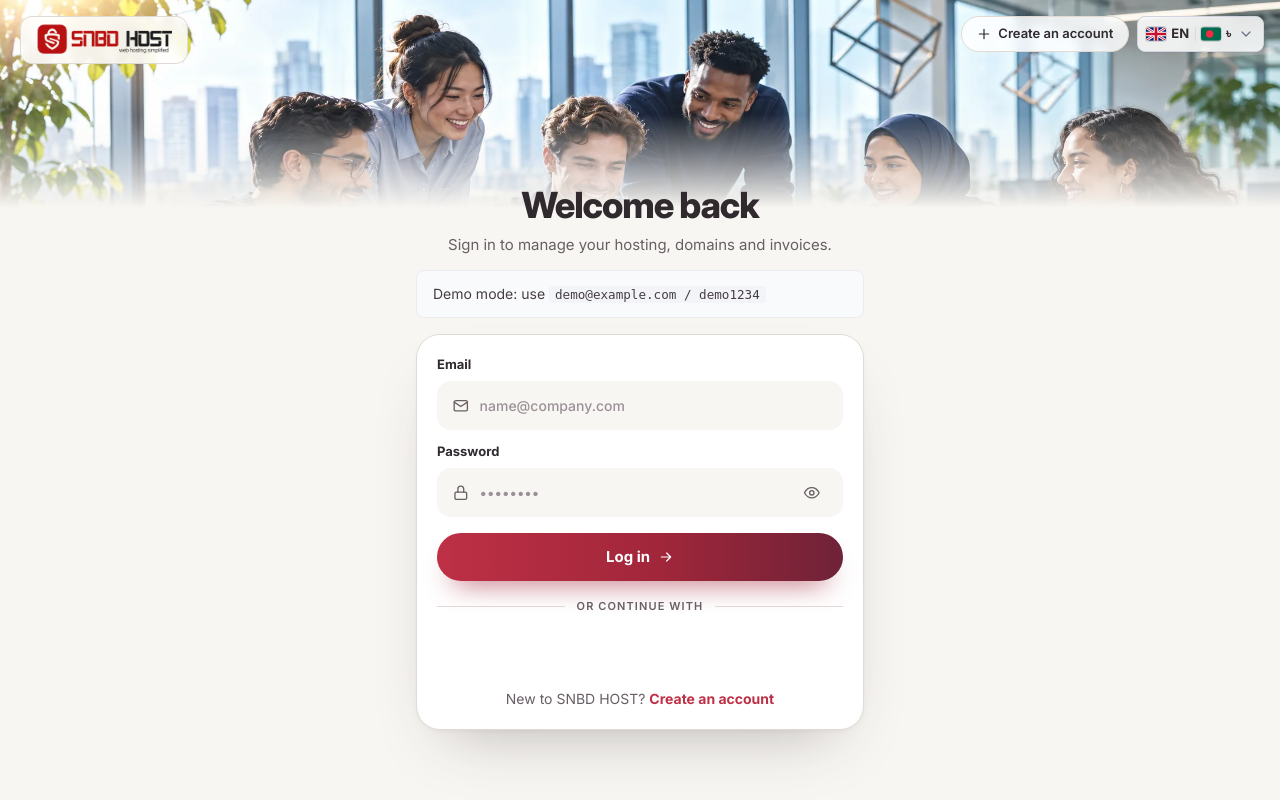
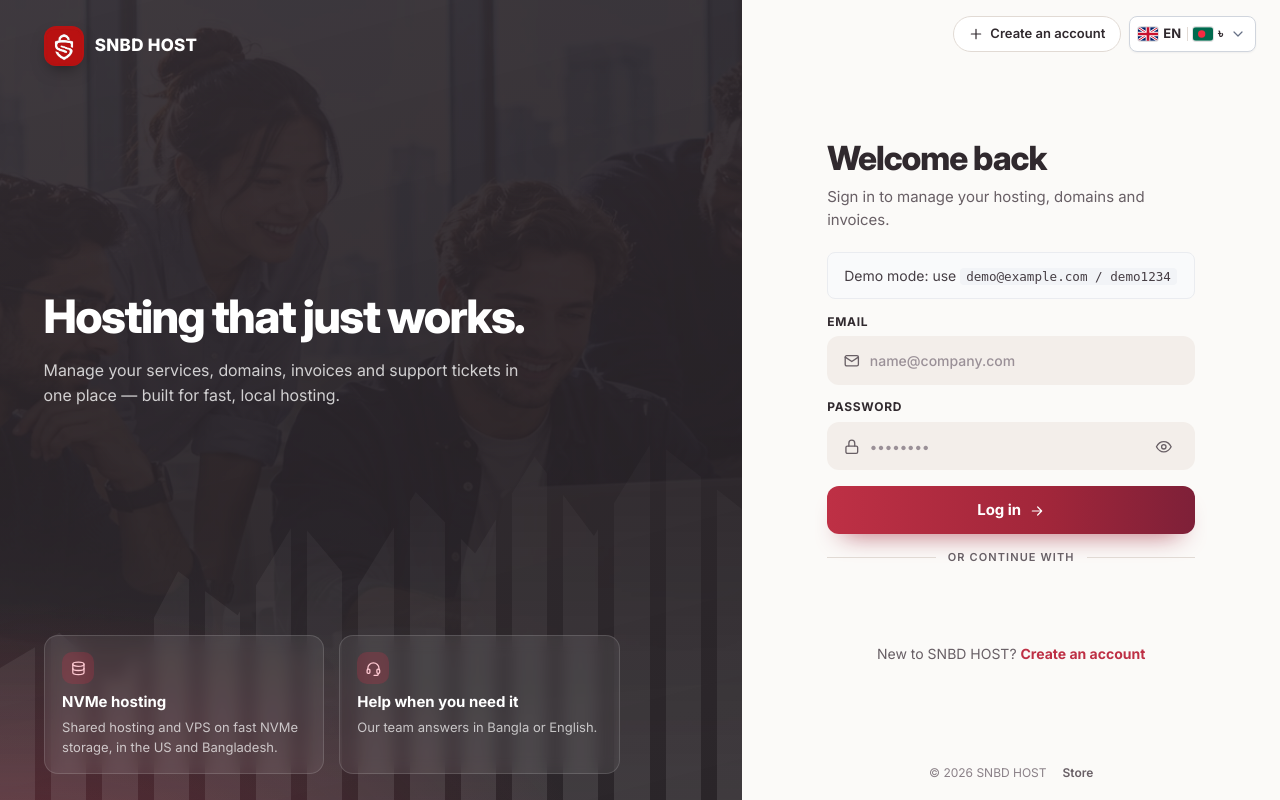
Before and after one commit to yeaminlabs/whmcs-portal, a Node server app: page /login in a window 1280 px wide. Run offline with Node 20, Linux system fonts and the light colour scheme; some libraries are stand-ins or nearby versions.

Commit message:
design: split-screen login and sign-up with story panel
Co-authored-by: OpenBot <335604065+openbotgit[bot]@users.noreply.github.com>

```diff
--- a/public/css/theme.css
+++ b/public/css/theme.css
@@ -164,24 +164,41 @@ body.nav-collapsed .snav-link:focus-visible,body.nav-collapsed .snav-toggle:focu
 .google-connect-brand .google-connect-mark img{width:1.375rem;height:1.375rem;filter:none;object-fit:contain}
 
 /* ==========================================================================
-   Login / sign-up: hero picture fading into porcelain, centred form card
+   Login / sign-up: split screen (dark plum story panel + light form panel).
+   Fits one screen: no page scroll (the form pane scrolls internally only on tiny screens).
    ========================================================================== */
-.authwrap{position:relative;display:block;min-height:100vh;min-height:100dvh;padding:0 1rem 1rem;background:#F8F6F2;overflow-x:hidden}
-.authwrap::before{content:"";position:absolute;inset:0 0 auto 0;height:min(26vh,16rem);background:url(/img/auth-team-hero.webp) center top/cover no-repeat,linear-gradient(135deg,#FBEDEE 0,#F3EEE9 55%,#EEF4F2 100%);-webkit-mask-image:linear-gradient(#000 55%,transparent 100%);mask-image:linear-gradient(#000 55%,transparent 100%);pointer-events:none}
-.authwrap .auth-prefs{position:absolute;top:1rem;right:1rem;z-index:5;display:flex;align-items:center;gap:.5rem}
-.authwrap .auth-switch{display:inline-flex;align-items:center;gap:.4rem;min-height:2.25rem;padding:0 .9rem;border-radius:999px;background:rgba(255,255,255,.85);border:1px solid #E1DAD4;color:#30292E;font-size:.8125rem;font-weight:600;backdrop-filter:blur(6px)}
-.authwrap .auth-switch:hover{background:#fff;color:#BE3045}
-.authwrap .prefs-summary{background:rgba(255,255,255,.85);backdrop-filter:blur(6px)}
-.authwrap .auth{position:static;max-width:28rem;margin:0 auto;padding:calc(min(26vh,16rem) - 1.5rem) 0 0;background:transparent;box-shadow:none;border-radius:0}
-.authwrap .auth-logo{position:absolute;top:1rem;left:1.25rem;height:2.25rem;width:auto;margin:0;padding:.3rem .7rem;background:rgba(255,255,255,.85);border:1px solid #E1DAD4;border-radius:12px;box-sizing:content-box;backdrop-filter:blur(6px)}
-.authwrap h1{position:relative;margin:0;text-align:center;color:#30292E;font-size:clamp(1.75rem,4vw,2.25rem);font-weight:800;letter-spacing:-.03em}
-.authwrap .auth-sub{position:relative;margin:.35rem auto .9rem;max-width:26rem;text-align:center;color:#685F65;font-size:.9375rem;line-height:1.55}
-.authwrap .alert{position:relative;margin:0 0 1rem}
-.authwrap .auth-card{position:relative;display:grid;gap:.8rem;padding:1.25rem;margin:0;background:#FFFFFF;border:1px solid #E1DAD4;border-radius:24px;box-shadow:0 30px 60px -32px rgba(48,41,46,.35),0 2px 4px rgba(48,41,46,.04);animation:authUp .5s cubic-bezier(.2,.8,.2,1) both}
+.authwrap{display:grid;place-items:stretch;align-items:stretch;justify-items:stretch;grid-template-columns:minmax(0,58fr) minmax(0,42fr);height:100vh;height:100dvh;min-height:0;padding:0;background:#FBFAF8;overflow:hidden;position:static}
+.authwrap::before{display:none}
+.auth-side{position:relative;display:flex;flex-direction:column;justify-content:space-between;gap:1.5rem;min-height:0;padding:clamp(1.25rem,3.2vh,2.25rem) clamp(1.5rem,3.4vw,3rem);color:#fff;overflow:hidden;isolation:isolate;background:radial-gradient(60rem 28rem at 0% 110%,rgba(190,48,69,.34),transparent 62%),linear-gradient(165deg,rgba(48,41,46,.92) 0,rgba(35,30,34,.97) 100%),url(/img/auth-team-hero.webp) 35% 40%/cover no-repeat,#30292E}
+.auth-side::after{content:"";position:absolute;inset:auto 0 0 0;height:55%;z-index:-1;pointer-events:none;opacity:.18;background:repeating-linear-gradient(90deg,rgba(255,255,255,.55) 0 2.2rem,transparent 2.2rem 3.2rem);-webkit-mask-image:linear-gradient(0deg,#000,transparent);mask-image:linear-gradient(0deg,#000,transparent);clip-path:polygon(0 70%,8% 62%,16% 74%,24% 48%,32% 58%,40% 36%,48% 52%,56% 30%,64% 44%,72% 22%,80% 40%,88% 18%,100% 34%,100% 100%,0 100%)}
+.as-brand{display:inline-flex;align-items:center;gap:.7rem;width:max-content;color:#fff;font-weight:800;font-size:1.0625rem;letter-spacing:.02em;text-decoration:none}
+.as-brand img{width:2.5rem;height:2.5rem;border-radius:12px;box-shadow:0 8px 18px -8px rgba(0,0,0,.6)}
+.as-brand:hover{color:#fff}
+.as-copy{max-width:36rem}
+.as-copy h2{margin:0 0 1rem;color:#fff;font-size:clamp(2rem,3.6vw,3.25rem);font-weight:800;line-height:1.08;letter-spacing:-.035em}
+.as-copy p{margin:0;max-width:30rem;color:rgba(255,255,255,.78);font-size:clamp(.9375rem,1.25vw,1.0625rem);line-height:1.6}
+.as-cards{list-style:none;margin:0;padding:0;display:grid;grid-template-columns:repeat(2,minmax(0,1fr));gap:.9rem;max-width:36rem}
+.as-cards li{display:grid;align-content:start;gap:.3rem;padding:1rem 1.1rem;border:1px solid rgba(255,255,255,.14);border-radius:14px;background:rgba(255,255,255,.07);backdrop-filter:blur(8px)}
+.as-ico{display:grid;place-items:center;width:2rem;height:2rem;margin-bottom:.15rem;border-radius:10px;background:rgba(190,48,69,.28);color:#FFC9D2}
+.as-ico .ico{width:1.05rem;height:1.05rem}
+.as-cards b{color:#fff;font-size:.9375rem}
+.as-cards small{color:rgba(255,255,255,.7);font-size:.8125rem;line-height:1.5}
+
+.auth-pane{position:relative;display:flex;flex-direction:column;min-width:0;min-height:0;overflow:hidden auto;background:#FBFAF8}
+.authwrap .auth-prefs{position:static;flex:none;display:flex;align-items:center;justify-content:flex-end;gap:.5rem;padding:1rem 1.5rem 0}
+.authwrap .auth-switch{display:inline-flex;align-items:center;gap:.4rem;min-height:2.25rem;padding:0 .9rem;border-radius:999px;background:#fff;border:1px solid #E1DAD4;color:#30292E;font-size:.8125rem;font-weight:600}
+.authwrap .auth-switch:hover{background:#FBEDEE;color:#A1263A}
+.authwrap .prefs-summary{background:#fff}
+.authwrap .auth{position:static;flex:1;display:flex;flex-direction:column;justify-content:center;width:100%;max-width:26rem;margin:0 auto;padding:1rem 1.5rem;background:transparent;box-shadow:none;border-radius:0}
+.authwrap .auth-logo{display:none;height:2rem;width:auto;margin:0 0 1rem}
+.authwrap h1{margin:0;color:#30292E;font-size:clamp(1.65rem,2.6vw,2.125rem);font-weight:800;letter-spacing:-.03em;text-align:left}
+.authwrap .auth-sub{margin:.4rem 0 1.25rem;color:#685F65;font-size:.9375rem;line-height:1.55;text-align:left}
+.authwrap .alert{margin:0 0 .85rem}
+.authwrap .auth-card{display:grid;grid-template-columns:minmax(0,1fr);gap:.85rem;padding:0;margin:0;background:transparent;border:0;border-radius:0;box-shadow:none;animation:authUp .45s cubic-bezier(.2,.8,.2,1) both}
 .authwrap .auth-card .field-row{display:grid;grid-template-columns:1fr 1fr;gap:.75rem}
-.af-field{display:grid;gap:.4rem;margin:0}
-.af-label{color:#30292E;font-size:.8125rem;font-weight:700}
-.af{display:flex;align-items:center;gap:.6rem;min-height:3rem;padding:0 .9rem;background:#F8F6F2;border:1px solid transparent;border-radius:14px;transition:border-color .15s,box-shadow .15s,background .15s}
+.af-field{display:grid;gap:.35rem;margin:0}
+.af-label{color:#30292E;font-size:.75rem;font-weight:700;letter-spacing:.06em;text-transform:uppercase}
+.af{display:flex;align-items:center;gap:.6rem;min-height:3rem;padding:0 .9rem;background:#F3EEEA;border:1px solid transparent;border-radius:12px;transition:border-color .15s,box-shadow .15s,background .15s}
 .af .ico{flex:none;width:1.1rem;height:1.1rem;color:#685F65}
 .af input{flex:1;min-width:0;height:2.9rem;padding:0;background:transparent;border:0;box-shadow:none;color:#30292E;font:inherit;outline:none}
 .af input::placeholder{color:#9A9097}
@@ -191,16 +208,30 @@ body.nav-collapsed .snav-link:focus-visible,body.nav-collapsed .snav-toggle:focu
 .af-eye:hover{background:#FBEDEE;color:#BE3045}
 .af-eye[aria-pressed="true"]{color:#BE3045}
 .af-eye .ico{width:1.1rem;height:1.1rem}
-.auth-submit{display:inline-flex;align-items:center;justify-content:center;gap:.5rem;width:100%;min-height:3rem;margin-top:.25rem;padding:.75rem 1rem;border:0;border-radius:999px;background:linear-gradient(90deg,#BE3045 0,#A1263A 55%,#6F2238 100%);color:#fff;font-size:.9375rem;font-weight:700;box-shadow:0 16px 28px -16px rgba(161,38,58,.9);cursor:pointer;transition:transform .18s,box-shadow .18s,filter .18s}
+.auth-submit{display:inline-flex;align-items:center;justify-content:center;gap:.5rem;width:100%;min-height:3rem;margin-top:.15rem;padding:.75rem 1rem;border:0;border-radius:12px;background:linear-gradient(90deg,#BE3045 0,#A1263A 60%,#7E2038 100%);color:#fff;font-size:.9375rem;font-weight:700;box-shadow:0 14px 26px -16px rgba(161,38,58,.95);cursor:pointer;transition:transform .18s,box-shadow .18s,filter .18s}
 .auth-submit .ico{width:1rem;height:1rem;transition:transform .18s}
-.auth-submit:hover{transform:translateY(-1px);filter:brightness(1.06);color:#fff;box-shadow:0 20px 32px -16px rgba(161,38,58,.95)}
+.auth-submit:hover{transform:translateY(-1px);filter:brightness(1.06);color:#fff}
 .auth-submit:hover .ico{transform:translateX(4px)}
 .auth-submit:focus-visible{outline:2px solid #30292E;outline-offset:3px}
-.authwrap .or-divider{display:flex;align-items:center;gap:.75rem;margin:.25rem 0 0;color:#685F65;font-size:.6875rem;font-weight:600;letter-spacing:.1em;text-transform:uppercase}
+.authwrap .or-divider{display:flex;align-items:center;gap:.75rem;margin:.1rem 0 0;color:#685F65;font-size:.6875rem;font-weight:600;letter-spacing:.1em;text-transform:uppercase}
 .authwrap .or-divider::before,.authwrap .or-divider::after{content:"";flex:1;border-top:1px solid #E1DAD4}
-.authwrap .google-wrap{display:grid;justify-items:center;margin:0;min-height:2.75rem}
-.auth-alt{margin:.25rem 0 0;text-align:center;color:#685F65;font-size:.875rem}
+.authwrap .google-wrap{display:grid;justify-items:center;margin:0;min-height:2.75rem;min-width:0;max-width:100%;overflow:hidden}
+.auth-alt{margin:.35rem 0 0;text-align:center;color:#685F65;font-size:.875rem}
 .auth-alt a{color:#BE3045;font-weight:700}
-@keyframes authUp{from{opacity:0;transform:translateY(14px)}to{opacity:1;transform:none}}
-@media(max-width:560px){.authwrap::before{height:15rem}.authwrap .auth{padding-top:13.5rem}.authwrap .auth-card{padding:1.15rem;border-radius:20px}.authwrap .auth-card .field-row{grid-template-columns:1fr}.authwrap .auth-logo{height:1.75rem}}
+.auth-foot{flex:none;display:flex;align-items:center;justify-content:center;gap:1rem;padding:.85rem 1.5rem 1.1rem;color:#8A8087;font-size:.75rem}
+.auth-foot a{color:#685F65;font-weight:600}
+.auth-foot a:hover{color:#BE3045}
+@keyframes authUp{from{opacity:0;transform:translateY(12px)}to{opacity:1;transform:none}}
+@media(max-height:700px){.as-copy h2{font-size:clamp(1.75rem,3vw,2.5rem)}.as-cards{display:none}.authwrap .auth-sub{margin-bottom:.9rem}.af,.af input{min-height:2.6rem;height:2.5rem}.authwrap .auth-card{gap:.65rem}}
+@media(max-width:900px){
+  .authwrap{grid-template-columns:1fr;grid-template-rows:auto minmax(0,1fr)}
+  .auth-side{flex-direction:row;align-items:center;justify-content:flex-start;padding:.85rem 1.25rem}
+  .auth-side .as-copy,.auth-side .as-cards{display:none}
+  .auth-side::after{display:none}
+  .auth-pane{overflow:hidden auto}
+  .authwrap .auth-prefs{padding:.75rem 1rem 0}
+  .authwrap .auth{padding:.75rem 1.25rem 1rem;justify-content:flex-start}
+  .authwrap .auth-card .field-row{grid-template-columns:1fr 1fr}
+}
+@media(max-width:480px){.authwrap .auth-card .field-row{grid-template-columns:1fr}}
 @media(prefers-reduced-motion:reduce){.authwrap .auth-card{animation:none}}
--- a/src/i18n/bn.js
+++ b/src/i18n/bn.js
@@ -492,6 +492,12 @@ module.exports = {
   'auth.orContinue': 'অথবা এর মাধ্যমে চালিয়ে যান',
   'auth.showPassword': 'পাসওয়ার্ড দেখান',
   'auth.hidePassword': 'পাসওয়ার্ড লুকান',
+  'auth.heroTitle': 'হোস্টিং যা নির্ভরযোগ্যভাবে কাজ করে।',
+  'auth.heroText': 'আপনার সার্ভিস, ডোমেইন, ইনভয়েস ও সাপোর্ট টিকেট এক জায়গায় পরিচালনা করুন — দ্রুত, লোকাল হোস্টিংয়ের জন্য তৈরি।',
+  'auth.feat1Title': 'NVMe হোস্টিং',
+  'auth.feat1Text': 'যুক্তরাষ্ট্র ও বাংলাদেশে দ্রুত NVMe স্টোরেজে শেয়ার্ড হোস্টিং ও VPS।',
+  'auth.feat2Title': 'প্রয়োজনে পাশে আছি',
+  'auth.feat2Text': 'আমাদের টিম বাংলা বা ইংরেজিতে উত্তর দেয়।',
   'auth.welcome': 'আবার স্বাগতম',
   'auth.sub': 'হোস্টিং, ডোমেইন ও ইনভয়েস পরিচালনা করতে সাইন ইন করুন।',
   'auth.or': 'অথবা ইমেইল দিয়ে সাইন ইন করুন',
--- a/src/i18n/en.js
+++ b/src/i18n/en.js
@@ -492,6 +492,12 @@ module.exports = {
   'auth.orContinue': 'Or continue with',
   'auth.showPassword': 'Show password',
   'auth.hidePassword': 'Hide password',
+  'auth.heroTitle': 'Hosting that just works.',
+  'auth.heroText': 'Manage your services, domains, invoices and support tickets in one place — built for fast, local hosting.',
+  'auth.feat1Title': 'NVMe hosting',
+  'auth.feat1Text': 'Shared hosting and VPS on fast NVMe storage, in the US and Bangladesh.',
+  'auth.feat2Title': 'Help when you need it',
+  'auth.feat2Text': 'Our team answers in Bangla or English.',
   'auth.welcome': 'Welcome back',
   'auth.sub': 'Sign in to manage your hosting, domains and invoices.',
   'auth.or': 'or sign in with email',
--- a/views/_foot.ejs
+++ b/views/_foot.ejs
@@ -12,7 +12,9 @@
   </div>
 </footer>
 <% } else { %>
-  </main>
+    </main>
+    <footer class="auth-foot"><span>© <%= new Date().getFullYear() %> SNBD HOST</span><a href="/store"><%= t('pub.footStore') %></a></footer>
+  </div>
 </div>
 <% } %>
 <script>
--- a/views/_head.ejs
+++ b/views/_head.ejs
@@ -215,6 +215,18 @@ const nextQ = encodeURIComponent(cp);
 <% if (flash) { %><p class="alert <%= flash.type === 'ok' ? 'ok' : flash.type === 'err' ? 'err' : '' %> flash" role="status"><%= flash.text || t(flash.key, flash.vars) %></p><% } %>
 <% } else { %>
 <div class="authwrap">
+  <aside class="auth-side" aria-label="SNBD HOST">
+    <a class="as-brand" href="/" aria-label="<%= t('brand.home') %>"><img src="/img/snbd-mark.png" alt="" width="40" height="40"><span>SNBD HOST</span></a>
+    <div class="as-copy">
+      <h2><%= t('auth.heroTitle') %></h2>
+      <p><%= t('auth.heroText') %></p>
+    </div>
+    <ul class="as-cards">
+      <li><span class="as-ico" aria-hidden="true"><%- icon('disk') %></span><b><%= t('auth.feat1Title') %></b><small><%= t('auth.feat1Text') %></small></li>
+      <li><span class="as-ico" aria-hidden="true"><%- icon('headset') %></span><b><%= t('auth.feat2Title') %></b><small><%= t('auth.feat2Text') %></small></li>
+    </ul>
+  </aside>
+  <div class="auth-pane">
     <div class="auth-prefs">
       <% if (ti === 'Register') { %><a class="auth-switch" href="/login"><%- icon('user') %><%= t('auth.login') %></a><% } else { %><a class="auth-switch" href="/register"><%- icon('plus') %><%= t('auth.create') %></a><% } %>
       <% prefsMenu() %>
--- a/views/login.ejs
+++ b/views/login.ejs
@@ -26,18 +26,19 @@
          data-itp_support="true"></div>
     <div class="g_id_signin" id="g-button"
          data-type="standard"
-         data-shape="pill"
+         data-shape="rectangular"
          data-theme="outline"
          data-text="signin_with"
          data-locale="<%= lang %>"
          data-size="large"
          data-logo_alignment="center"
-         data-width="360"></div>
+         data-width="384"></div>
     <p class="google-error alert err" id="google-error" role="alert" hidden></p>
   </div>
   <p class="auth-alt"><%= t('auth.new') %> <a href="/register"><%= t('auth.create') %></a></p>
 </form>
 <script>
+(function(){var g=document.getElementById('g-button'),c=document.querySelector('.auth-card');if(g&&c){var w=Math.floor(Math.min(384,Math.max(200,c.clientWidth)));g.setAttribute('data-width',String(w))}})();
 (function(){var t=document.getElementById('pwToggle'),p=document.getElementById('pw');if(t&&p)t.addEventListener('click',function(){var show=p.type==='password';p.type=show?'text':'password';t.setAttribute('aria-pressed',String(show));t.setAttribute('aria-label',show?<%- JSON.stringify(t('auth.hidePassword')) %>:<%- JSON.stringify(t('auth.showPassword')) %>)})})();
 function showGoogleError(msg) {
   const el = document.getElementById('google-error');
```
Lines whose indentation alone changed are shown as unchanged.
